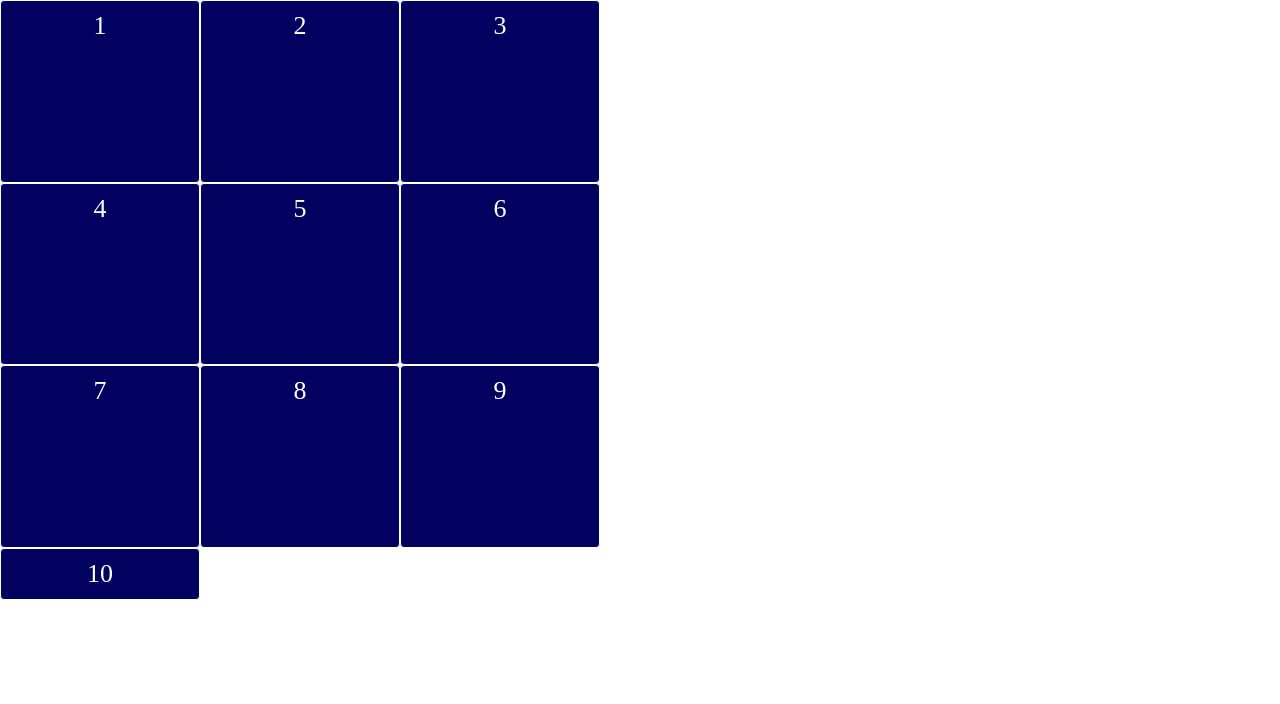
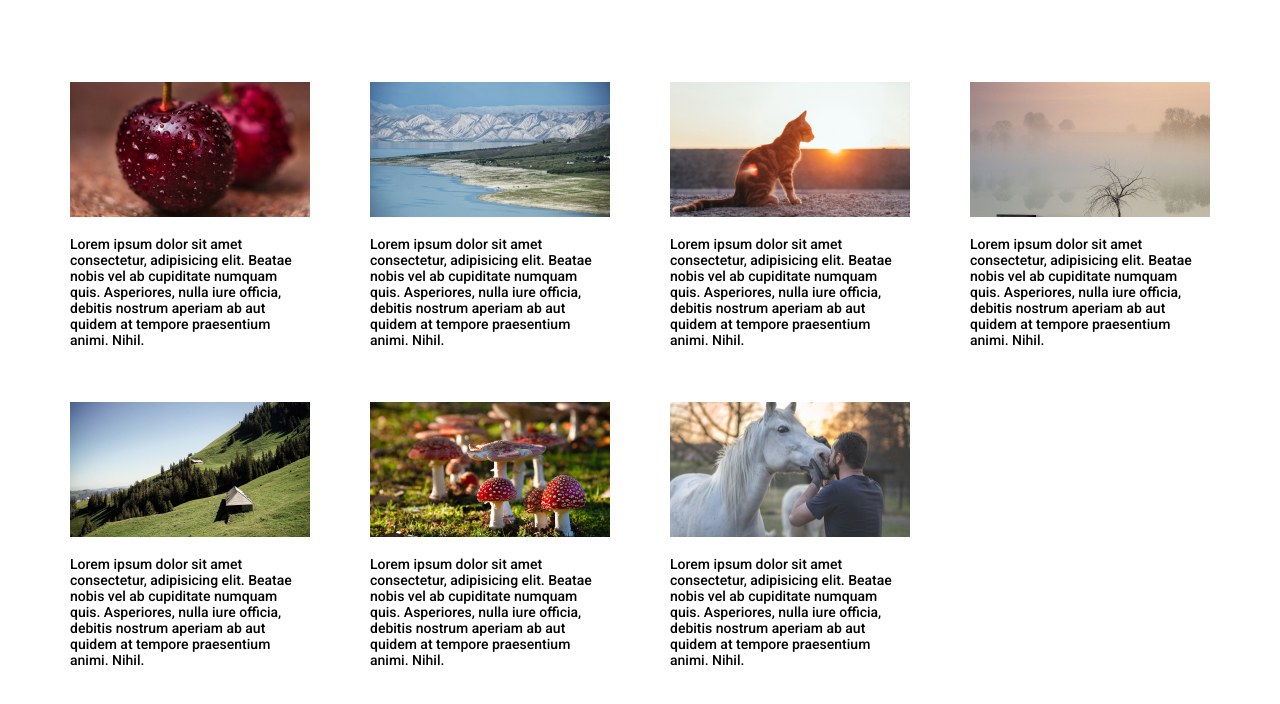
Before and after one commit to markbulavchyk/grid, a plain HTML site: page index.html in a window 1280 px wide. Drawn offline with Linux system fonts and the light colour scheme.

Commit message:
grid homework

```diff
--- a/css/style.css
+++ b/css/style.css
@@ -1,24 +1,25 @@
 * {
     box-sizing: border-box;
-    margin: 0;
-    padding: 0;
 }
 
 .grid-container {
     display: grid;
-    width: 600px;
-    height: 600px;
-    grid-template-columns: repeat(3, 1fr);
-    grid-template-rows: 1fr 1fr 1fr;
+    grid-template-columns: repeat(4, 240px);
+    grid-template-rows: repeat(2, 260px);
+    grid-auto-rows: 260px;
+    gap: 60px;
+    width: 1140px;
+    margin: 82px auto 0 auto;
 }
 
-.grid-elem {
-    /* height: 50px; */
-    background-color: rgba(1, 1, 96, 1);
-    color: #fff;
-    line-height: 50px;
-    text-align: center;
-    font-size: 26px;
-    border: 1px solid #fff;
-    border-radius: 4px;
+.grid-elem__descr {
+    font-family: "Roboto", sans-serif;
+    margin-top: 15px;
+    color: #000;
+    font-weight: 500;
+    font-size: 14px;
 }
+
+.grid-elem__img {
+ g   width: 100%;
+}
--- a/index.html
+++ b/index.html
@@ -3,21 +3,43 @@
 <head>
     <meta charset="UTF-8">
     <meta name="viewport" content="width=device-width, initial-scale=1.0">
-    <title>CSS Grid</title>
+    <title>Document</title>
+    <link rel="preconnect" href="https://fonts.googleapis.com">
+    <link rel="preconnect" href="https://fonts.gstatic.com" crossorigin>
+    <link href="https://fonts.googleapis.com/css2?family=Roboto:wght@500&display=swap" rel="stylesheet">
     <link rel="stylesheet" href="css/style.css">
 </head>
 <body>
     <div class="grid-container">
-        <div class="grid-elem">1</div>
-        <div class="grid-elem">2</div>
-        <div class="grid-elem">3</div>
-        <div class="grid-elem">4</div>
-        <div class="grid-elem">5</div>
-        <div class="grid-elem">6</div>
-        <div class="grid-elem">7</div>
-        <div class="grid-elem">8</div>
-        <div class="grid-elem">9</div>
-        <div class="grid-elem">10</div>
+        <div class="grid-elem">
+            <img class="grid-elem__img" src="img/cherries.jpg" alt="img">
+            <div class="grid-elem__descr">Lorem ipsum dolor sit amet consectetur, adipisicing elit. Beatae nobis vel ab cupiditate numquam quis. Asperiores, nulla iure officia, debitis nostrum aperiam ab aut quidem at tempore praesentium animi. Nihil.</div>
+        </div>
+        <div class="grid-elem">
+            <img class="grid-elem__img" src="img/kyrgyzstan.jpg" alt="img">
+            <div class="grid-elem__descr">Lorem ipsum dolor sit amet consectetur, adipisicing elit. Beatae nobis vel ab cupiditate numquam quis. Asperiores, nulla iure officia, debitis nostrum aperiam ab aut quidem at tempore praesentium animi. Nihil.</div>
+        </div>
+        <div class="grid-elem">
+            <img class="grid-elem__img" src="img/cat.jpg" alt="img">
+            <div class="grid-elem__descr">Lorem ipsum dolor sit amet consectetur, adipisicing elit. Beatae nobis vel ab cupiditate numquam quis. Asperiores, nulla iure officia, debitis nostrum aperiam ab aut quidem at tempore praesentium animi. Nihil.</div>
+        </div>
+        <div class="grid-elem">
+            <img class="grid-elem__img" src="img/fog.jpg" alt="img">
+            <div class="grid-elem__descr">Lorem ipsum dolor sit amet consectetur, adipisicing elit. Beatae nobis vel ab cupiditate numquam quis. Asperiores, nulla iure officia, debitis nostrum aperiam ab aut quidem at tempore praesentium animi. Nihil.</div>
+        </div>
+        <div class="grid-elem">
+            <img class="grid-elem__img" src="img/switzerland.jpg" alt="img">
+            <div class="grid-elem__descr">Lorem ipsum dolor sit amet consectetur, adipisicing elit. Beatae nobis vel ab cupiditate numquam quis. Asperiores, nulla iure officia, debitis nostrum aperiam ab aut quidem at tempore praesentium animi. Nihil.</div>
+        </div>
+        <div class="grid-elem">
+            <img class="grid-elem__img" src="img/mushroom.jpg" alt="img">
+            <div class="grid-elem__descr">Lorem ipsum dolor sit amet consectetur, adipisicing elit. Beatae nobis vel ab cupiditate numquam quis. Asperiores, nulla iure officia, debitis nostrum aperiam ab aut quidem at tempore praesentium animi. Nihil.</div>
+        </div>
+        <div class="grid-elem">
+            <img class="grid-elem__img" src="img/arabian-horse.jpg" alt="img">
+            <div class="grid-elem__descr">Lorem ipsum dolor sit amet consectetur, adipisicing elit. Beatae nobis vel ab cupiditate numquam quis. Asperiores, nulla iure officia, debitis nostrum aperiam ab aut quidem at tempore praesentium animi. Nihil.</div>
+        </div>
+
 
     </div>
 </body>
```
Also changed, not shown: img/arabian-horse.jpg (added), img/cat.jpg (added), img/cherries.jpg (added), img/fog.jpg (added), img/kyrgyzstan.jpg (added), img/mushroom.jpg (added), img/switzerland.jpg (added), 2 other files.
